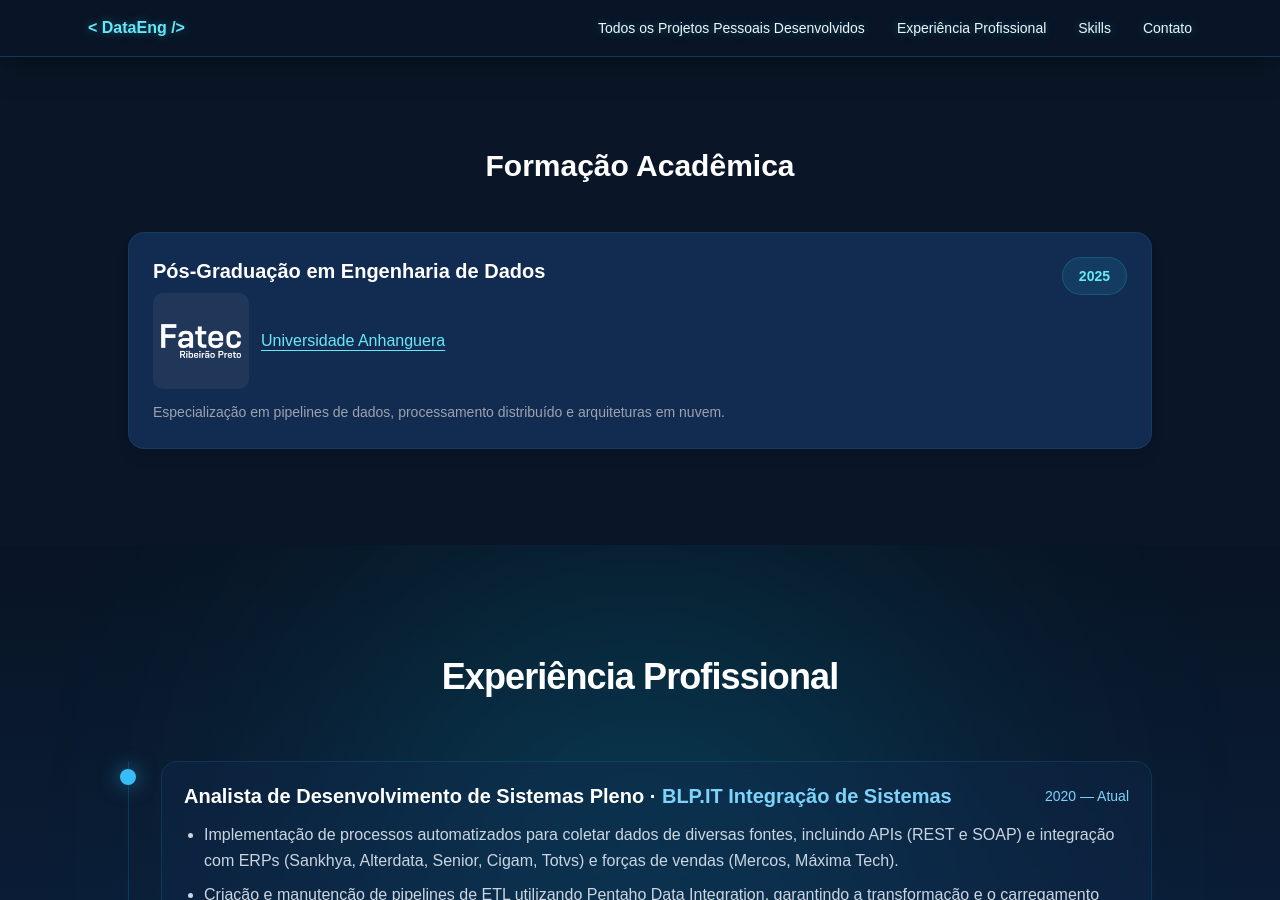
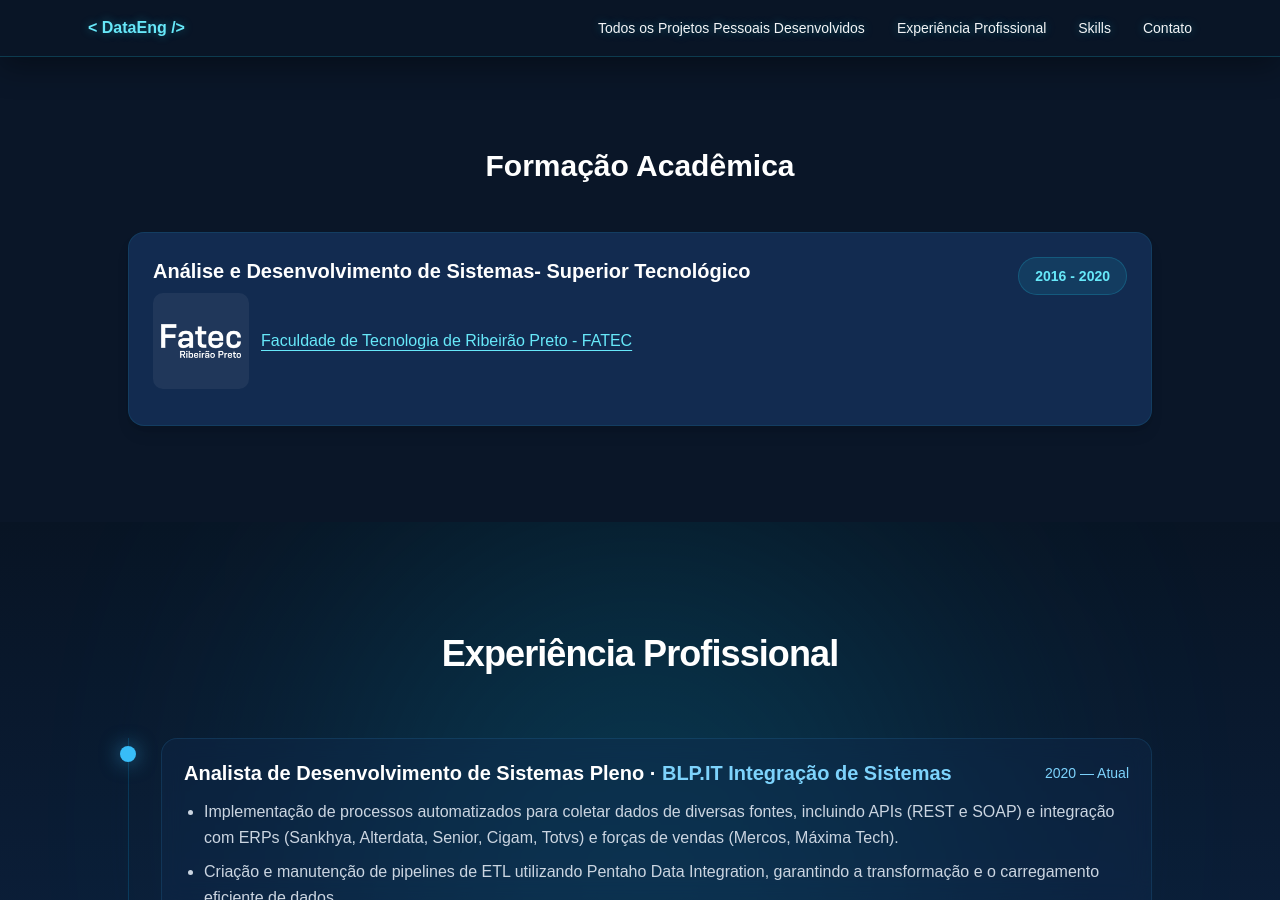
Before and after one commit to rodrigorocha1234/portfolio, a Jekyll site: the page built from index.md, in a window 1280 px wide and 900 px high, scrolled down 1019 px. Built offline with Jekyll 4.4.1, drawn with Linux system fonts in a browser that asks for light colours; nearby versions of some CDN libraries.

Commit message:
Correção

```diff
--- a/_data/education.yml
+++ b/_data/education.yml
@@ -1,7 +1,7 @@
-- course: Pós-Graduação em Engenharia de Dados
-  institution: Universidade Anhanguera
-  website: https://www.anhanguera.com
+- course: Análise e Desenvolvimento de Sistemas- Superior Tecnológico
+  institution: Faculdade de Tecnologia de Ribeirão Preto - FATEC
+  website: http://www.fatecrp.edu.br/
   logo: /assets/img/logo_fatec.png
-  year: 2025
-  description: Especialização em pipelines de dados, processamento distribuído e arquiteturas em nuvem.
+  year: 2016 - 2020
+  description: ""
   dark_fix: true
```
